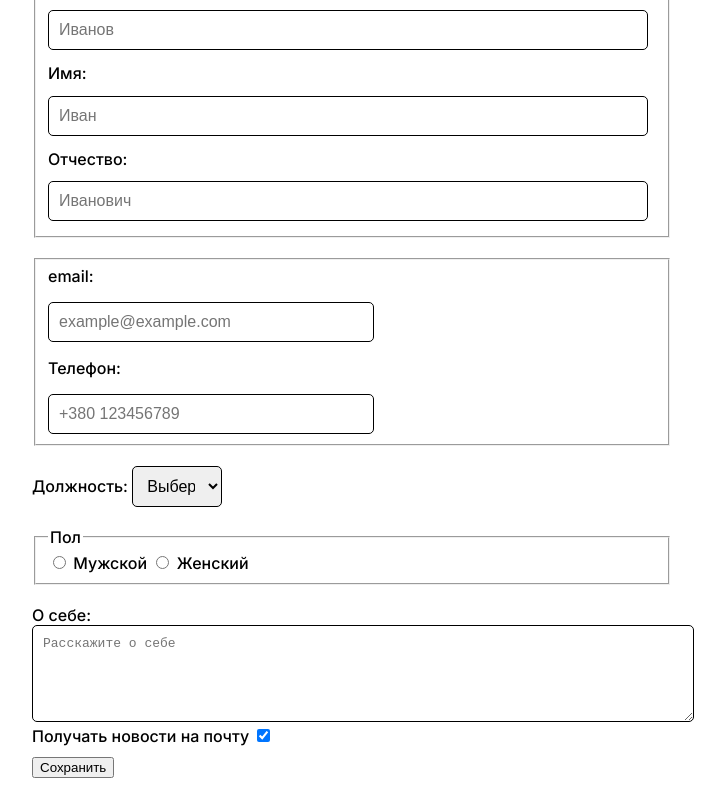
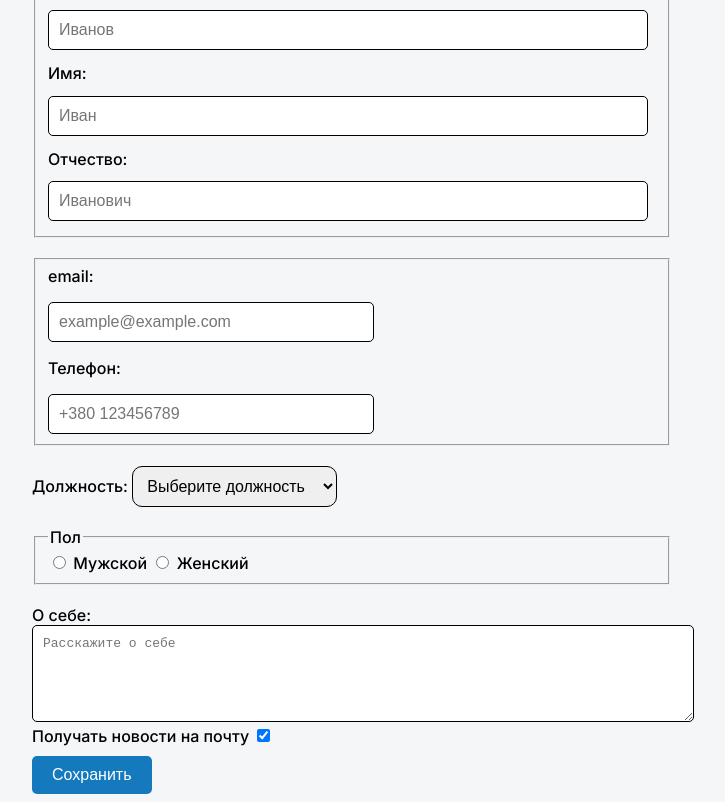
Before and after one commit to Petreotrler/Document-2, a plain HTML site: page index.html in a window 1280 px wide. Shown: the part 130-932 px from the top of the page, without its empty margins (288-1013 px from the left). Drawn offline with Linux system fonts and the light colour scheme.

Commit message:
Add files via upload

```diff
--- a/css/style.css
+++ b/css/style.css
@@ -4,6 +4,7 @@ body{
     margin-right: auto;
     max-width: 40em;
     width: 88%;
+    background: #f5f6f8;
 }
 
 .text{
@@ -58,9 +59,19 @@ fieldset{
 }
 
 .specialization select{
-    width: 14%;
+    width: 32%;
     padding: 10px;
     border: 1px solid #000000;
-    border-radius: 5px;
+    border-radius: 10px;
     font-size: 1em;
 }
+
+button{
+    background-color: #1479bd;
+    color: white;
+    padding: 10px 20px;
+    border: none;
+    border-radius: 5px;
+    cursor: pointer;
+    font-size: 1em;
+}
```
